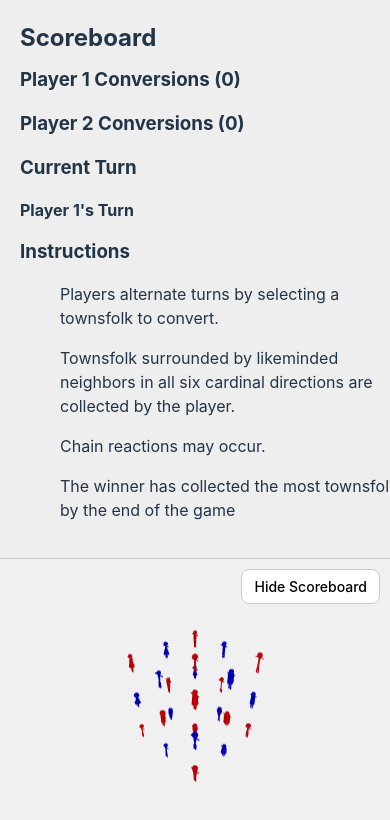
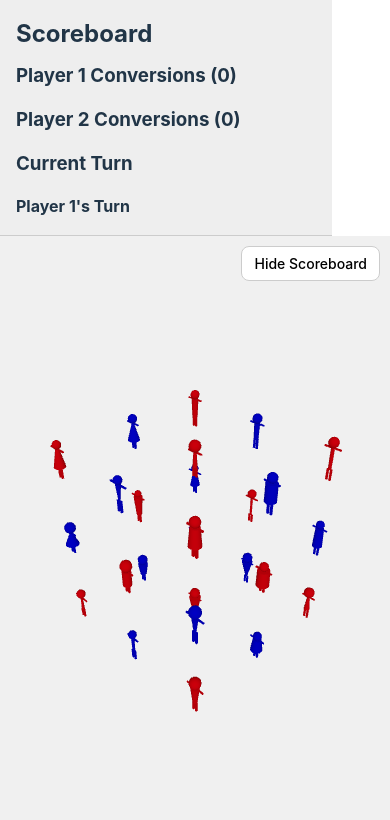
Before and after one commit to gbreternitz/conversions-game-3d, a React (Vite) app: page / in a window 390 px wide. Shown: the top 820 px of the page. Built offline with nearby package versions, Linux system fonts and the light colour scheme.

Commit message:
fix mobile once again

```diff
--- a/src/App.css
+++ b/src/App.css
@@ -14,10 +14,12 @@ html, body, #root {
   width: 100vw;
 }
 
-/* Scoreboard styling */
 .scoreboard {
-  width: 300px;
-  padding: 20px;
+  flex: 1 1 25%;
+  max-width: 300px;
+  min-width: 200px; /* Ensure it never becomes too narrow */
+  min-height: 200px; /* Ensure a minimum height so content is visible */
+  padding: 1rem;
   background: #eee;
   overflow-y: auto;
   border-right: 1px solid #ccc;
@@ -37,8 +39,8 @@ html, body, #root {
 
 /* Canvas container takes the remaining space */
 .canvas-container {
-  flex-grow: 1;
-  position: relative;  /* needed for absolutely positioned toggle button */
+  flex: 3 1 75%;   /* Let the canvas take more space */
+  position: relative; /* For positioning the toggle button */
   display: flex;
   justify-content: center;
   align-items: center;
```
